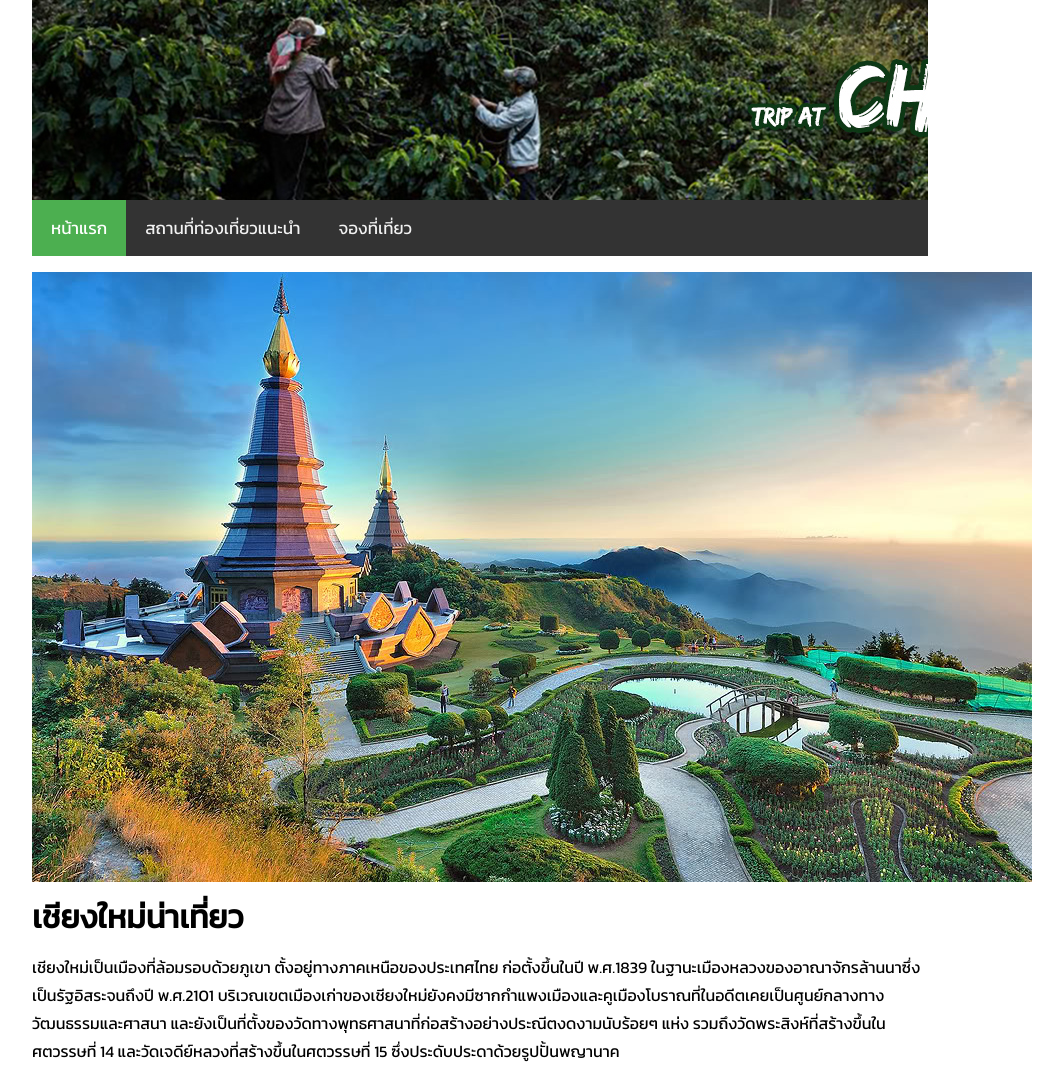
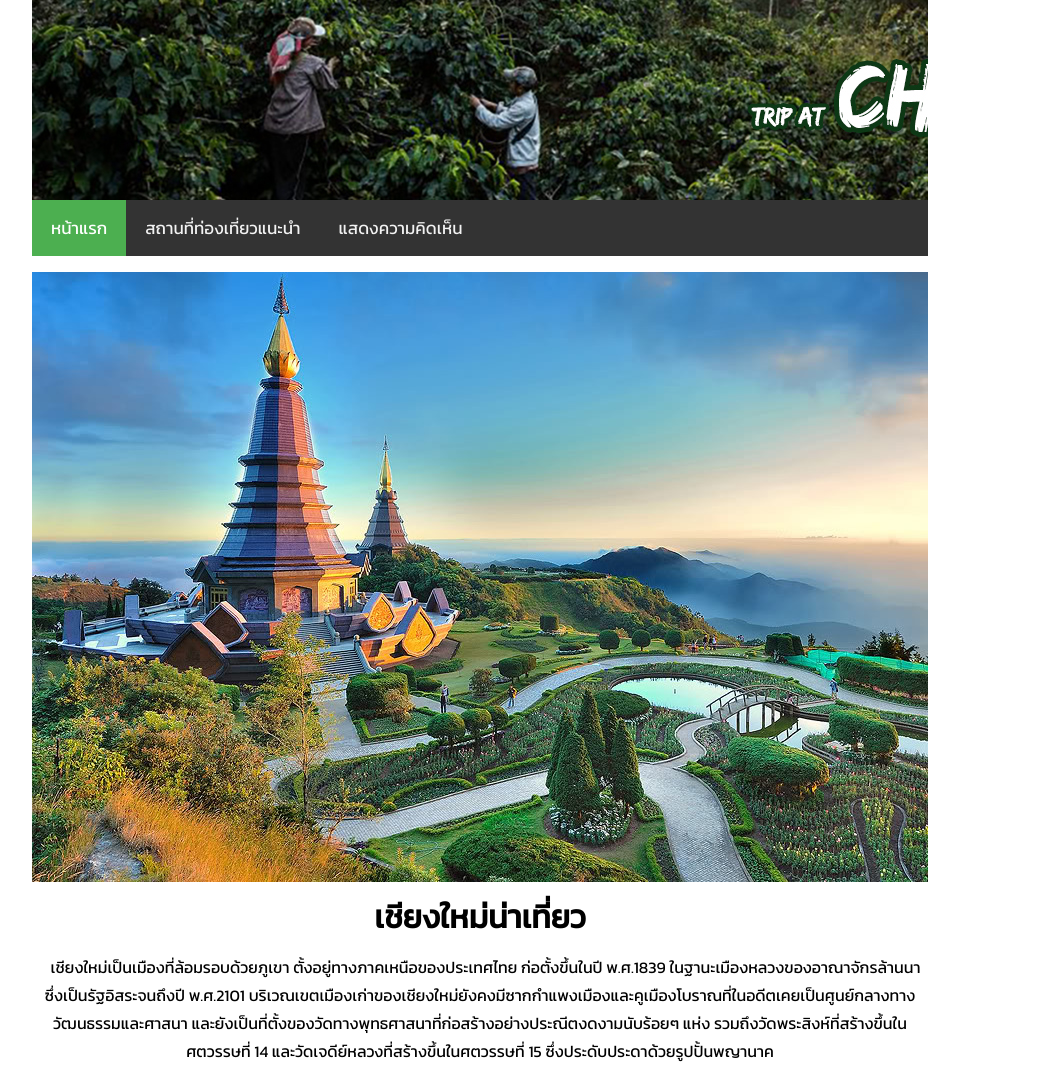
Before and after one commit to lengleng9090/WebTech001, a plain HTML site: page index.html in a window 1280 px wide. Shown: the whole page, without its empty margins (160-1223 px from the left). Drawn offline with Linux system fonts and the light colour scheme.

Commit message:
[ADD]Div

```diff
--- a/index.html
+++ b/index.html
@@ -17,11 +17,13 @@
   <div class="topnav">
   <a class="active" href="index.html">หน้าแรก</a>
   <a href="#news">สถานที่ท่องเที่ยวแนะนำ</a>
-  <a href="#contact">จองที่เที่ยว</a>
+  <a href="#contact">แสดงความคิดเห็น</a>
 </div>
+<div class="content">
 <p></p>
 <img src="Image/pictureIndex.jpg" alt="Index Picture" class="center">
 <h1>เชียงใหม่น่าเที่ยว</h1>
-<p>เชียงใหม่เป็นเมืองที่ล้อมรอบด้วยภูเขา ตั้งอยู่ทางภาคเหนือของประเทศไทย ก่อตั้งขึ้นในปี พ.ศ.1839 ในฐานะเมืองหลวงของอาณาจักรล้านนาซึ่งเป็นรัฐอิสระจนถึงปี พ.ศ.2101 บริเวณเขตเมืองเก่าของเชียงใหม่ยังคงมีซากกำแพงเมืองและคูเมืองโบราณที่ในอดีตเคยเป็นศูนย์กลางทางวัฒนธรรมและศาสนา และยังเป็นที่ตั้งของวัดทางพุทธศาสนาที่ก่อสร้างอย่างประณีตงดงามนับร้อยๆ แห่ง รวมถึงวัดพระสิงห์ที่สร้างขึ้นในศตวรรษที่ 14 และวัดเจดีย์หลวงที่สร้างขึ้นในศตวรรษที่ 15 ซึ่งประดับประดาด้วยรูปปั้นพญานาค</p>
+<p>&nbsp&nbsp&nbspเชียงใหม่เป็นเมืองที่ล้อมรอบด้วยภูเขา ตั้งอยู่ทางภาคเหนือของประเทศไทย ก่อตั้งขึ้นในปี พ.ศ.1839 ในฐานะเมืองหลวงของอาณาจักรล้านนาซึ่งเป็นรัฐอิสระจนถึงปี พ.ศ.2101 บริเวณเขตเมืองเก่าของเชียงใหม่ยังคงมีซากกำแพงเมืองและคูเมืองโบราณที่ในอดีตเคยเป็นศูนย์กลางทางวัฒนธรรมและศาสนา และยังเป็นที่ตั้งของวัดทางพุทธศาสนาที่ก่อสร้างอย่างประณีตงดงามนับร้อยๆ แห่ง รวมถึงวัดพระสิงห์ที่สร้างขึ้นในศตวรรษที่ 14 และวัดเจดีย์หลวงที่สร้างขึ้นในศตวรรษที่ 15 ซึ่งประดับประดาด้วยรูปปั้นพญานาค</p>
+</div>
 </body>
 </html>
```
